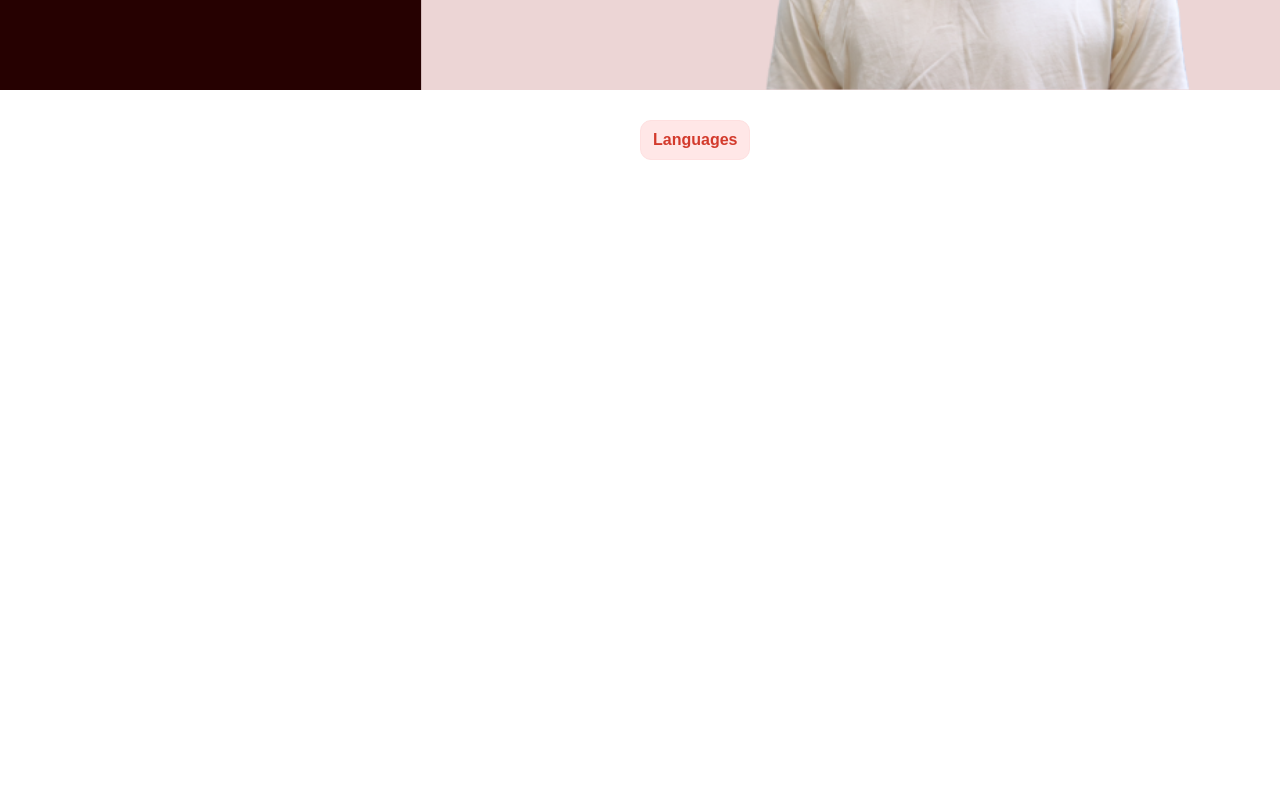
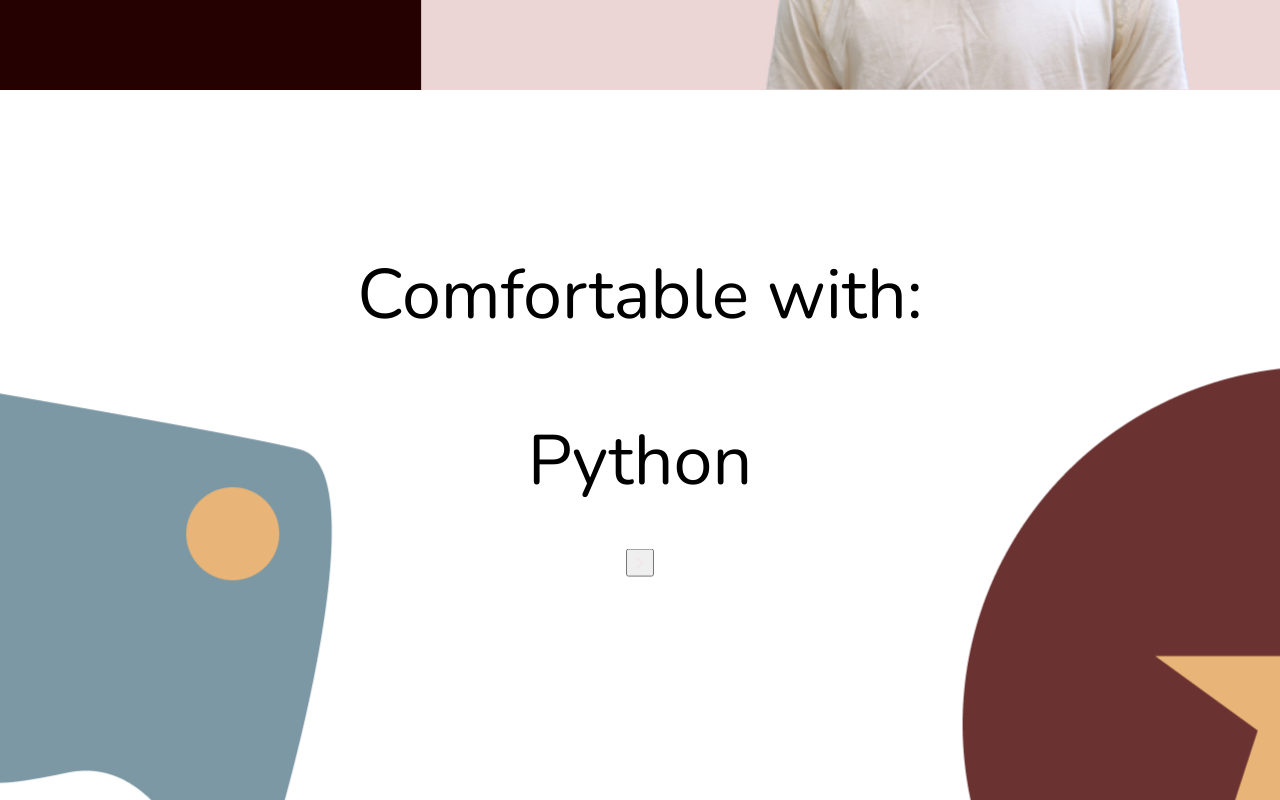
Before and after one commit to TaylorTayTyT/personalWebsite, a React (Create React App) app in the folder home/: page / in a window 1280 px wide. Shown: the part 760-1560 px from the top of the page. Before the commit the page ends 1015 px from the top, so only its background shows below. Built offline with nearby package versions, Linux system fonts and the light colour scheme.

Commit message:
second page

```diff
--- a/home/src/Flex.sass
+++ b/home/src/Flex.sass
@@ -1,6 +1,6 @@
 @import "https://fonts.googleapis.com/css2?family=Nunito:wght@200&display=swap"
 .flex
-    display: inline-block
+    display: inline
     font-size: 70px
     position: absolute
     font-family: 'Nunito', sans-serif
@@ -8,6 +8,7 @@
     width: 100%
     text-vertical-align: middle
     text-align: center
+    padding-top: 0px
 .introRes
     @extend .flex
     display: inline
@@ -76,3 +77,14 @@
     background-color: #FFF
 .material-symbols-outlined
     color: #f1e7e7
+.dino
+    top: 0%
+    left: 0%
+    transform: translate(-40%, 20%)
+    padding: 0
+.present
+    transform: translateY(-180%)
+.circusBall
+    right: 0px
+    transform: translate(60%, 40%)
+    z-index: -1000
--- a/home/src/FlexButton.js
+++ b/home/src/FlexButton.js
@@ -1,40 +1,32 @@
 import "./Flex.sass";
 import React, { useEffect, useState } from "react";
+import dino from "./images/dinosaur.png";
+import circusBall from "./images/circusBall.png";
 
 function FlexButton() {
     const [index, setIndex] = useState(0);
 
     const languages = ["Python", "Java", "C#", "C++", "C"];
     let language = languages[index];
-    const handleClick = () => {
-        setClicked(true);
-    };
 
     let handleSwipe = (() => {
         let newInd = (index + 1) % 5;
         setIndex(newInd);
     });
-
-    const [clicked, setClicked] = useState(false);
-    if (!clicked) {
     return (
-            <div>
-                <br></br><br></br><br></br><br></br>
-                <button onClick={handleClick} className="button-45">Languages</button>
-            </div>
-        )
-    }
-    else {
-        return (
-            <div class="flex language ">
+        <div class="flex language">
+            <img class="dino" src={dino} alt="dino"/>
+            <img class="circusBall" src = {circusBall} alt = "circusBall"/>
+            <div class = "present">
             <p>Comfortable with: </p>
             <p id="language" class="animate__animated animate__fadeInDown" style={{ padding: "0", display: "inline" }}>{language}</p>
-                <br /><button onClick={handleSwipe} class="material-symbols-outlined" style={{ scale: "1", verticalAlign: "middle", padding: "0px", display: "inline-block" }}>
+            <br/><button onClick={handleSwipe} class="material-symbols-outlined" style={{ scale: "1", verticalAlign: "middle", padding: "0px", display: "inline-block" }}>
                 chevron_right
             </button>
             </div>
+        </div>
     )
-    }
+
 }
 
 export default FlexButton;
```
Also changed, not shown: home/src/images/circusBall.png (added), home/src/images/dinosaur.png (added). Lines whose indentation alone changed are shown as unchanged.
